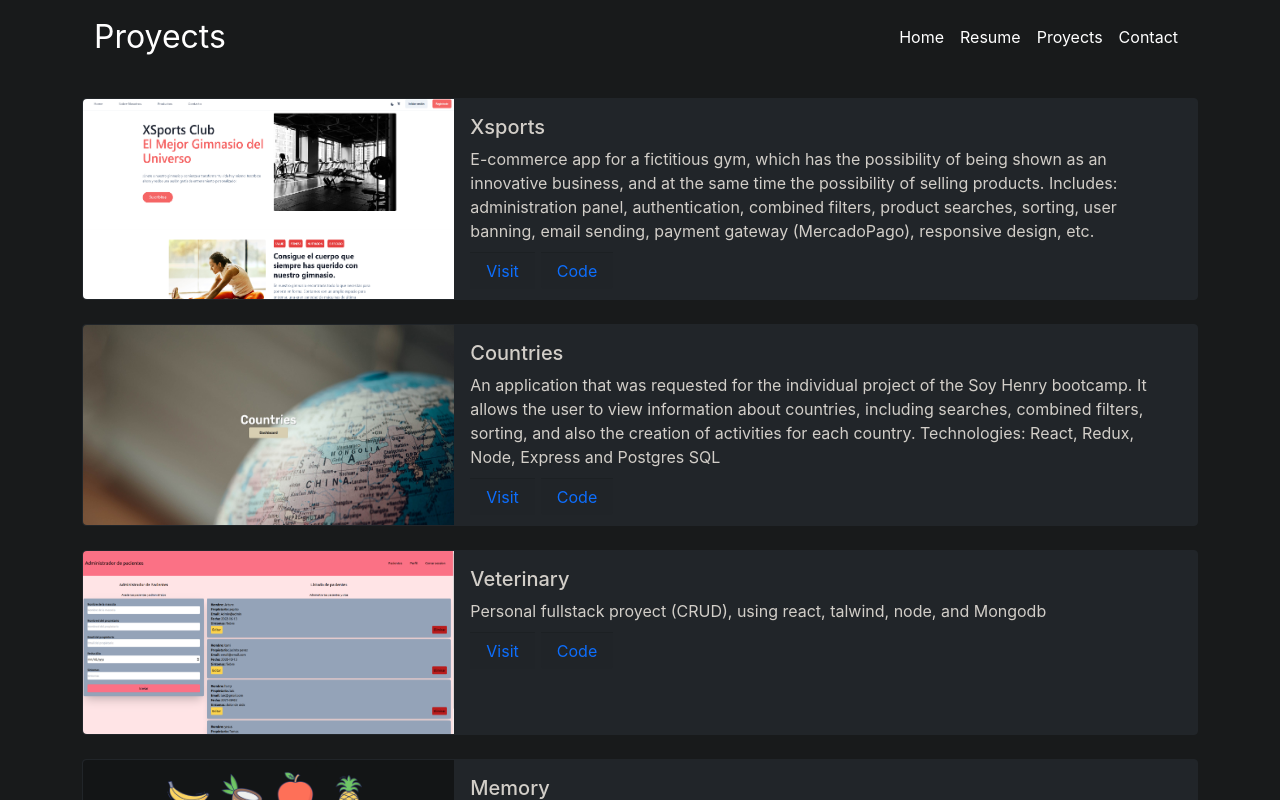
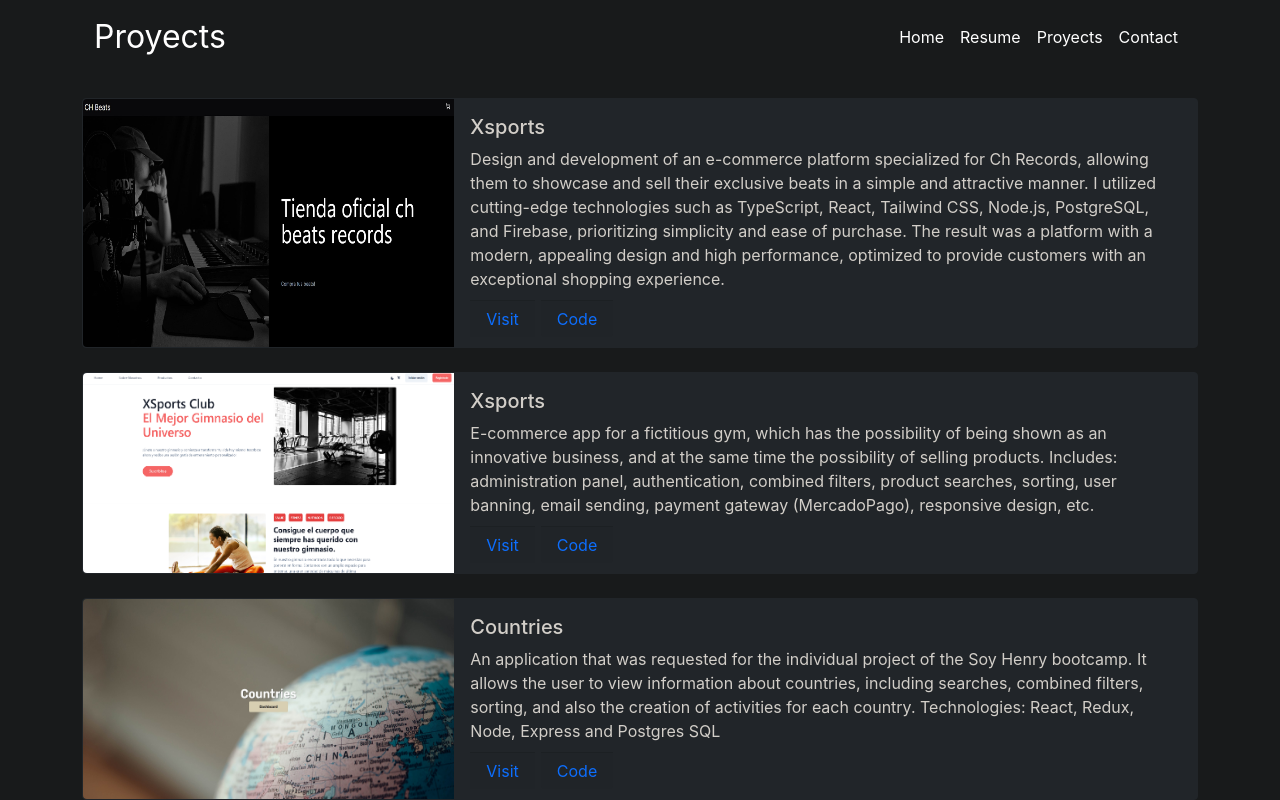
Before and after one commit to tomiguagnini/myHomePage, a React (Create React App) app: page /#/proyects in a window 1280 px wide. Shown: the top 800 px of the page. Built offline with nearby package versions, Linux system fonts and the light colour scheme.

Commit message:
add proyect

```diff
--- a/src/Routes/Proyects/Proyects.js
+++ b/src/Routes/Proyects/Proyects.js
@@ -3,9 +3,8 @@ import NavBar from "../../Components/Navbar/NavBar";
 import Card from "../../Components/Card/Card";
 import ahorcado from "../../Assets/img/ahorcado.png";
 import memory from "../../Assets/img/memory.png";
-import veterinary from "../../Assets/img/veterinaria.png";
 import countries from "../../Assets/img/countries.jpg";
-import booking from "../../Assets/img/booking.png";
+import chbeats from "../../Assets/img/chbeats07.jpg";
 import movies from "../../Assets/img/movies.png";
 import gym from "../../Assets/img/gym.png";
 
@@ -14,6 +13,17 @@ const Proyects = () => {
         <div>
             <NavBar title="Proyects"></NavBar>
             <div className="container">
+                <Card
+                    img={chbeats}
+                    title="Xsports"
+                    description="Design and development of an e-commerce platform specialized for Ch Records,
+                    allowing them to showcase and sell their exclusive beats in a simple and attractive manner.
+                    I utilized cutting-edge technologies such as TypeScript, React, Tailwind CSS, Node.js, PostgreSQL, and Firebase,
+                    prioritizing simplicity and ease of purchase. The result was a platform with a modern, appealing design and high performance,
+                    optimized to provide customers with an exceptional shopping experience."
+                    link="https://chmusic.vercel.app/"
+                    link2="https://github.com/tomiguagnini/chmusic"
+                />
                 <Card
                     img={gym}
                     title="Xsports"
@@ -32,13 +42,13 @@ const Proyects = () => {
                     link="https://countries-eight-ruby.vercel.app/"
                     link2="https://github.com/tomiguagnini/countries"
                 />
-                <Card
+                {/* <Card
                     img={veterinary}
                     title="Veterinary"
                     description="Personal fullstack proyect (CRUD), using react, talwind, node, and Mongodb"
                     link="https://veterinaria-tom.netlify.app/"
                     link2="https://github.com/tomiguagnini/veterinaria"
-                />
+                /> */}
                 <Card
                     img={memory}
                     title="Memory"
```
Also changed, not shown: src/Assets/img/chbeats07.jpg (added).
